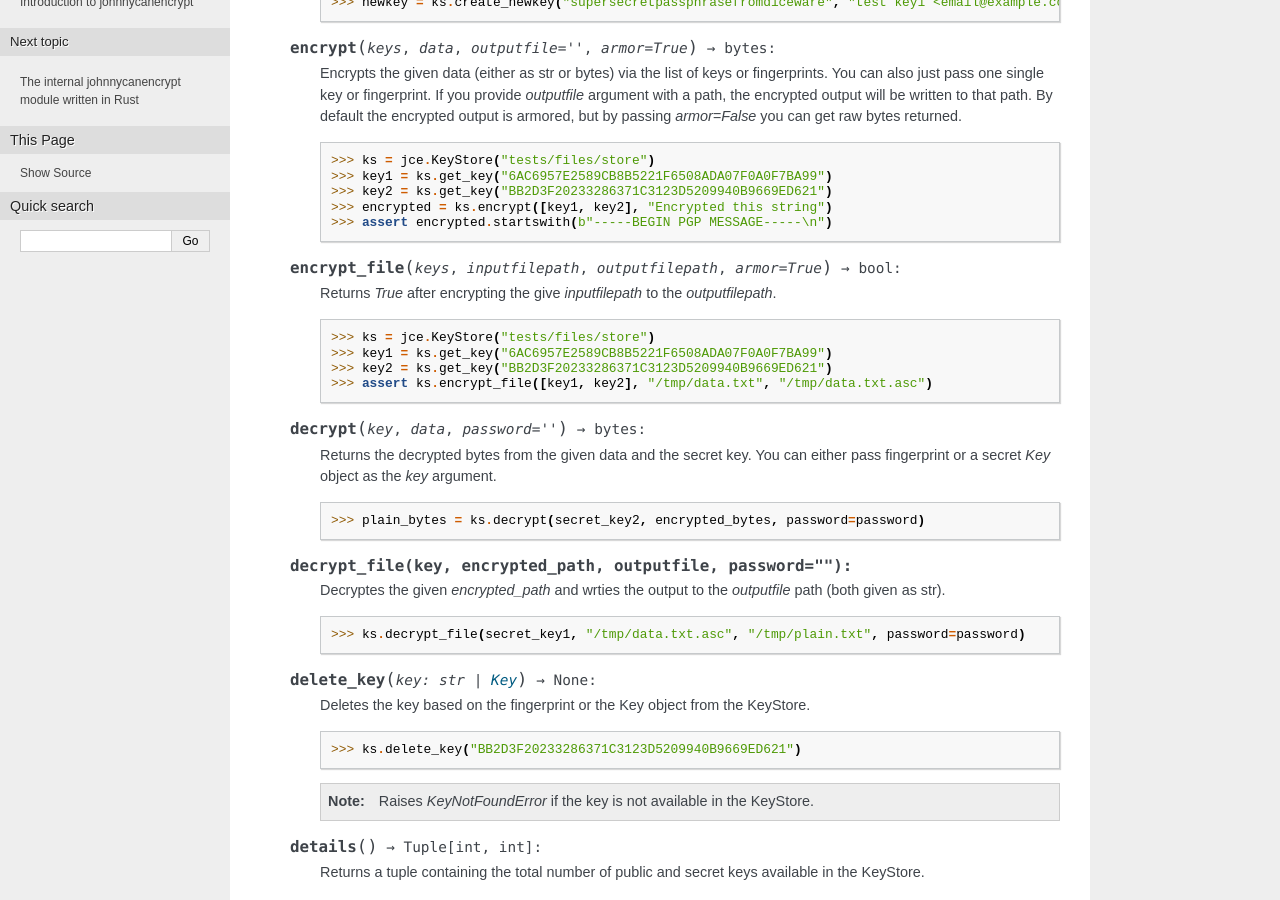
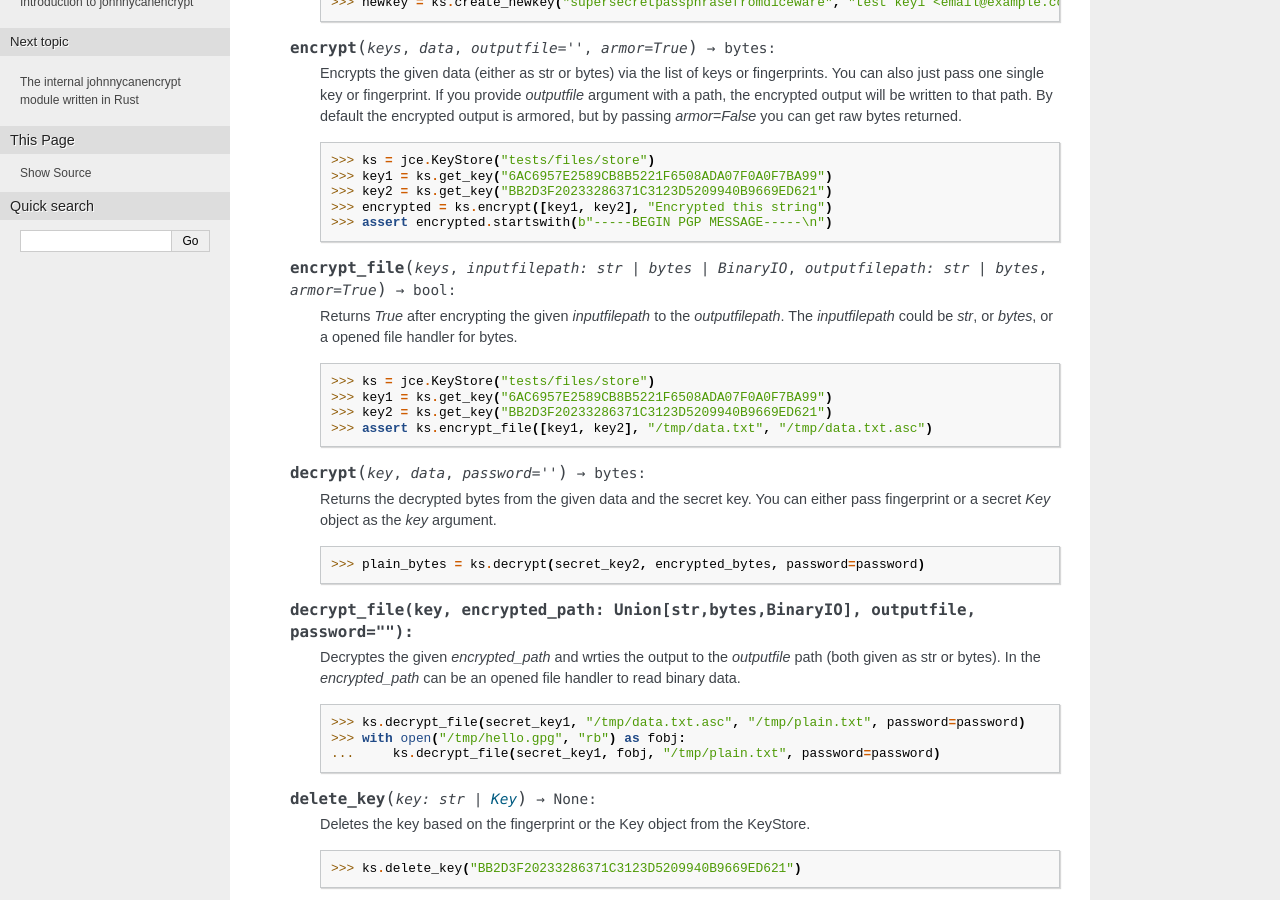
Before and after one commit to kushaldas/johnnycanencrypt, a Sphinx documentation site: the page built from docs/api.rst, in a window 1280 px wide and 900 px high, scrolled down 664 px. Built offline with Sphinx 7.4.7, drawn with Linux system fonts in a browser that asks for light colours.

```diff
--- a/docs/api.rst
+++ b/docs/api.rst
@@ -58,9 +58,9 @@ For the rest of the documentation we assume that you imported the module as foll
                         >>> encrypted = ks.encrypt([key1, key2], "Encrypted this string")
                         >>> assert encrypted.startswith(b"-----BEGIN PGP MESSAGE-----\n")
 
-        .. method:: encrypt_file(keys, inputfilepath, outputfilepath, armor=True) -> bool:
+        .. method:: encrypt_file(keys, inputfilepath: Union[str,bytes,BinaryIO], outputfilepath: Union[str, bytes], armor=True) -> bool:
 
-                Returns `True` after encrypting the give *inputfilepath* to the *outputfilepath*.
+                Returns `True` after encrypting the given *inputfilepath* to the *outputfilepath*. The *inputfilepath* could be `str`, or `bytes`, or a opened file handler for bytes.
 
                 ::
 
@@ -78,13 +78,16 @@ For the rest of the documentation we assume that you imported the module as foll
 
                         >>> plain_bytes = ks.decrypt(secret_key2, encrypted_bytes, password=password)
 
-        .. method:: decrypt_file(key, encrypted_path, outputfile, password=""):
+        .. method:: decrypt_file(key, encrypted_path: Union[str,bytes,BinaryIO], outputfile, password=""):
 
-                Decryptes the given *encrypted_path* and wrties the output to the *outputfile* path (both given as str).
+                Decryptes the given *encrypted_path* and wrties the output to the *outputfile* path (both given as str or bytes). In the *encrypted_path* can be an opened file handler to read
+                binary data.
 
                 ::
 
                         >>> ks.decrypt_file(secret_key1, "/tmp/data.txt.asc", "/tmp/plain.txt", password=password)
+                        >>> with open("/tmp/hello.gpg", "rb") as fobj:
+                        ...     ks.decrypt_file(secret_key1, fobj, "/tmp/plain.txt", password=password)
 
         .. method:: delete_key(key: Union[str, Key]) -> None:
 
```
